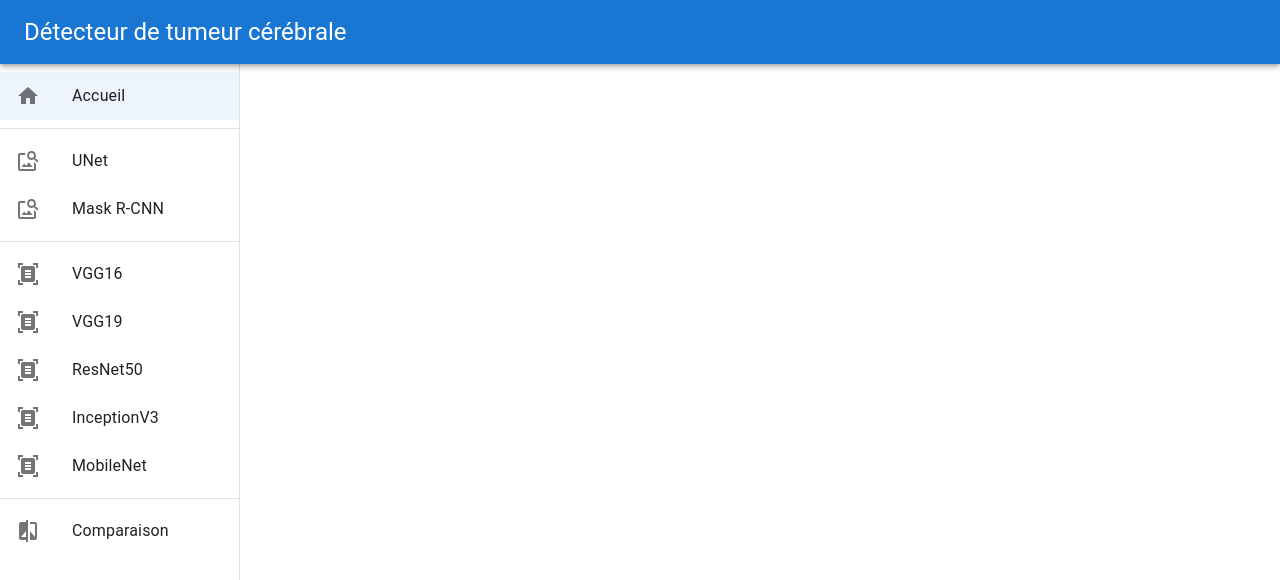
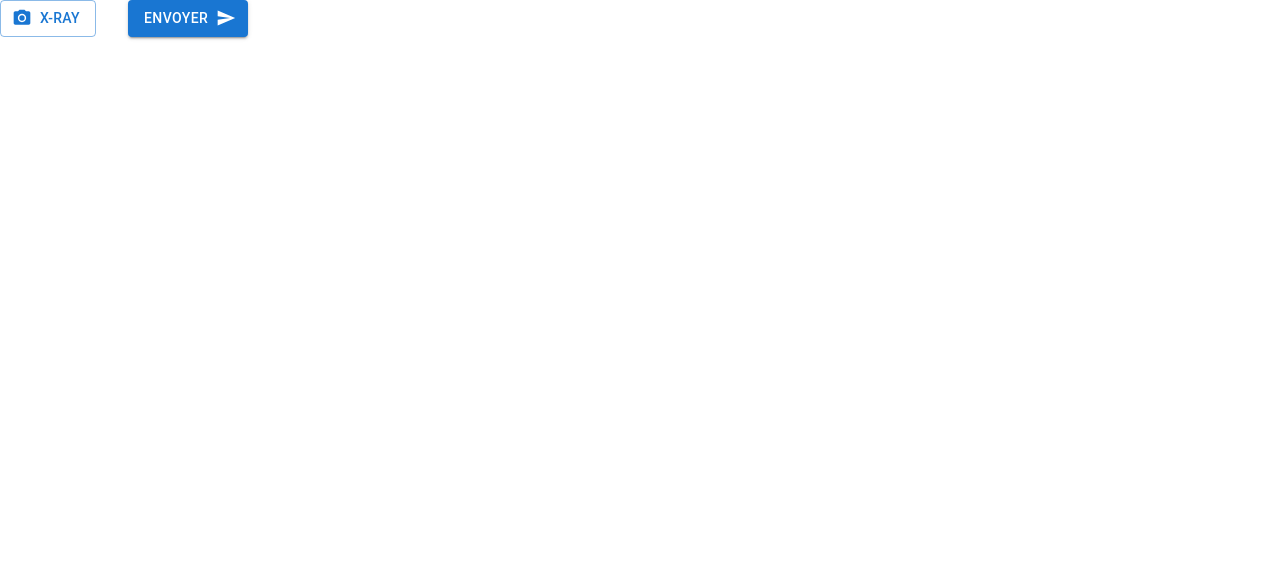
Before and after one commit to WaelYoussfi/bt-dashboard, a Next.js app: page / in a window 1280 px wide. Shown: the top 580 px of the page. Built offline with nearby package versions, Linux system fonts and the light colour scheme.

Commit message:
File picker component is done

```diff
--- a/components/Input.js
+++ b/components/Input.js
@@ -0,0 +1,95 @@
+import PhotoCamera from "@mui/icons-material/PhotoCamera";
+import SendIcon from "@mui/icons-material/Send";
+import CloseIcon from "@mui/icons-material/Close";
+import { Button, Stack, Snackbar, IconButton } from "@mui/material";
+import { styled } from "@mui/system";
+import { Fragment, useState } from "react";
+
+const Input = styled("input")({
+    display: "none",
+});
+
+const ImageInput = () => {
+    const [file, setFile] = useState(null);
+    const [open, setOpen] = useState(false);
+    const [message, setMessage] = useState(
+        "Veuillez télécharger un fichier de type image"
+    );
+
+    const handleClose = (event, reason) => {
+        if (reason === "clickaway") {
+            return;
+        }
+
+        setOpen(false);
+    };
+    //action of the snackbar
+    const action = (
+        <Fragment>
+            <Button color="secondary" size="small" onClick={handleClose}>
+                UNDO
+            </Button>
+            <IconButton
+                size="small"
+                aria-label="close"
+                color="inherit"
+                onClick={handleClose}
+            >
+                <CloseIcon fontSize="small" />
+            </IconButton>
+        </Fragment>
+    );
+    const handleFile = (e) => {
+        //check the type of file and preview if image
+        const f = e.target.files[0];
+        if (f.type.substr(0, 5) !== "image") {
+            setOpen(true);
+        }
+        setFile(f);
+    };
+    const handleSend = (event) => {
+        //send the image
+        console.log(file);
+        setMessage("Votre X-ray a été envoyé avec succès!");
+        setOpen(true);
+    };
+    return (
+        <Stack direction="row" alignItems="center" spacing={4}>
+            <label htmlFor="icon-btn">
+                <Input
+                    accept="image/*"
+                    id="icon-btn"
+                    type="file"
+                    onChange={handleFile}
+                />
+                <Button
+                    variant="outlined"
+                    startIcon={<PhotoCamera />}
+                    component="span"
+                >
+                    X-RAY
+                </Button>
+            </label>
+            <label htmlFor="send-btn">
+                <Button
+                    variant="contained"
+                    endIcon={<SendIcon />}
+                    onClick={(event) => {
+                        handleSend(event);
+                    }}
+                >
+                    Envoyer
+                </Button>
+            </label>
+            <Snackbar
+                open={open}
+                autoHideDuration={6000}
+                onClose={handleClose}
+                message={message}
+                action={action}
+            />
+        </Stack>
+    );
+};
+
+export default ImageInput;
--- a/components/cards/ImageCard.js
+++ b/components/cards/ImageCard.js
@@ -0,0 +1,16 @@
+import { Card, CardMedia } from "@mui/material";
+
+const ImageCard = () => {
+    return (
+        <Card sx={{ maxWidth: 345 }}>
+            <CardMedia
+                component="img"
+                height="140"
+                image=""
+                alt="Image Segmenté"
+            />
+        </Card>
+    );
+};
+
+export default ImageCard;
--- a/components/cards/InfoCard.js
+++ b/components/cards/InfoCard.js
@@ -0,0 +1,16 @@
+import { Card, CardContent, Typography } from "@mui/material";
+
+const InfoCard = () => {
+    <Card xs={{ minWidth: 275 }}>
+        <CardContent>
+            <Typography
+                sx={{ fontSize: 16 }}
+                color="text.secondary"
+                gutterBottom
+            >
+                Résultat
+            </Typography>
+        </CardContent>
+    </Card>;
+};
+export default InfoCard;
--- a/pages/index.js
+++ b/pages/index.js
@@ -1,22 +1,28 @@
 import { AppBar, CssBaseline, Toolbar, Typography } from "@mui/material";
 import { Box } from "@mui/system";
+import ImageCard from "../components/cards/ImageCard";
+import InfoCard from "../components/cards/InfoCard";
+import ImageInput from "../components/Input";
 import Navbar from "../components/Navbar";
 
 export default function Home() {
     return (
-        <Box sx={{ display: "flex" }}>
-            <CssBaseline />
-            <AppBar
-                position="fixed"
-                sx={{ zIndex: (theme) => theme.zIndex.drawer + 1 }}
-            >
-                <Toolbar>
-                    <Typography variant="h5" noWrap component="div">
-                        Détecteur de tumeur cérébrale
-                    </Typography>
-                </Toolbar>
-            </AppBar>
-            <Navbar />
-        </Box>
+        // <Box sx={{ display: "flex" }}>
+        //     <CssBaseline />
+        //     <AppBar
+        //         position="fixed"
+        //         sx={{ zIndex: (theme) => theme.zIndex.drawer + 1 }}
+        //     >
+        //         <Toolbar>
+        //             <Typography variant="h5" noWrap component="div">
+        //                 Détecteur de tumeur cérébrale
+        //             </Typography>
+        //         </Toolbar>
+        //     </AppBar>
+        //     <Navbar />
+        //     {/* <InfoCard /> */}
+        //     <ImageCard />
+        // </Box>
+        <ImageInput />
     );
 }
```
